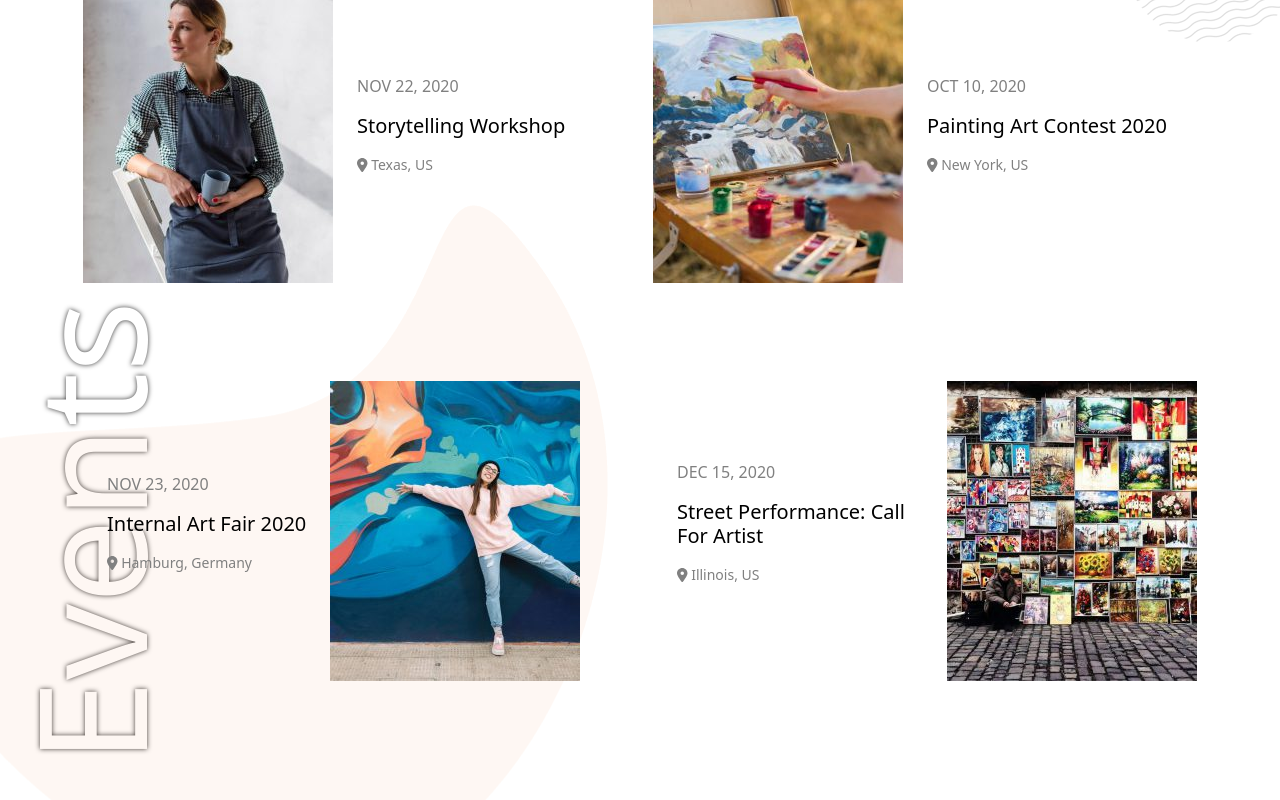
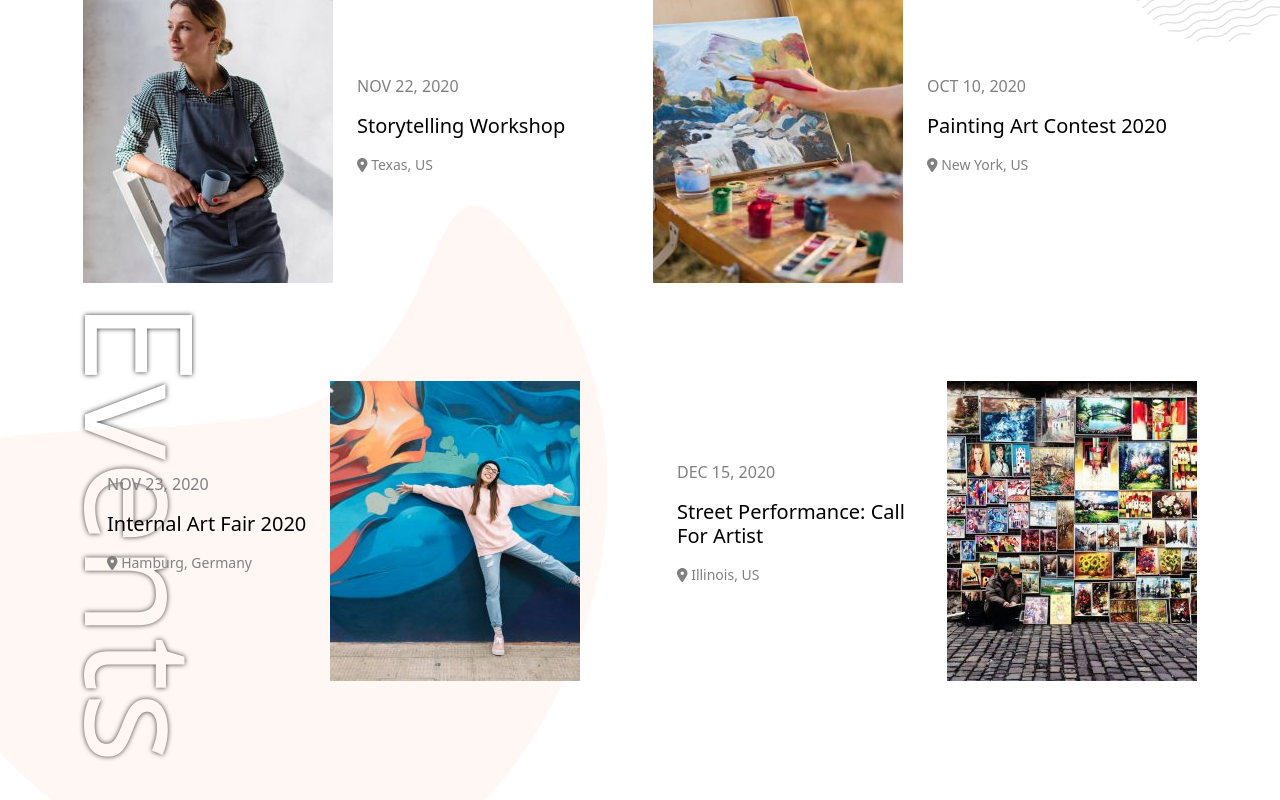
Before and after one commit to Alessandro-Villani/proj-html-vuejs, a Vue app: page / in a window 1280 px wide. Shown: the part 5243-6043 px from the top of the page. Built offline with nearby package versions, Linux system fonts and the light colour scheme; a web font is replaced by a local one.

Commit message:
slightly changed SectionTitle left class

```diff
--- a/src/components/generics/SectionTitle.vue
+++ b/src/components/generics/SectionTitle.vue
@@ -29,9 +29,9 @@ div {
 }
 
 .left {
-    rotate: 270deg;
+    rotate: 90deg;
     bottom: 200px;
-    left: 50px;
+    left: -280px;
     transform: translateY(-100%);
 }
 
```
